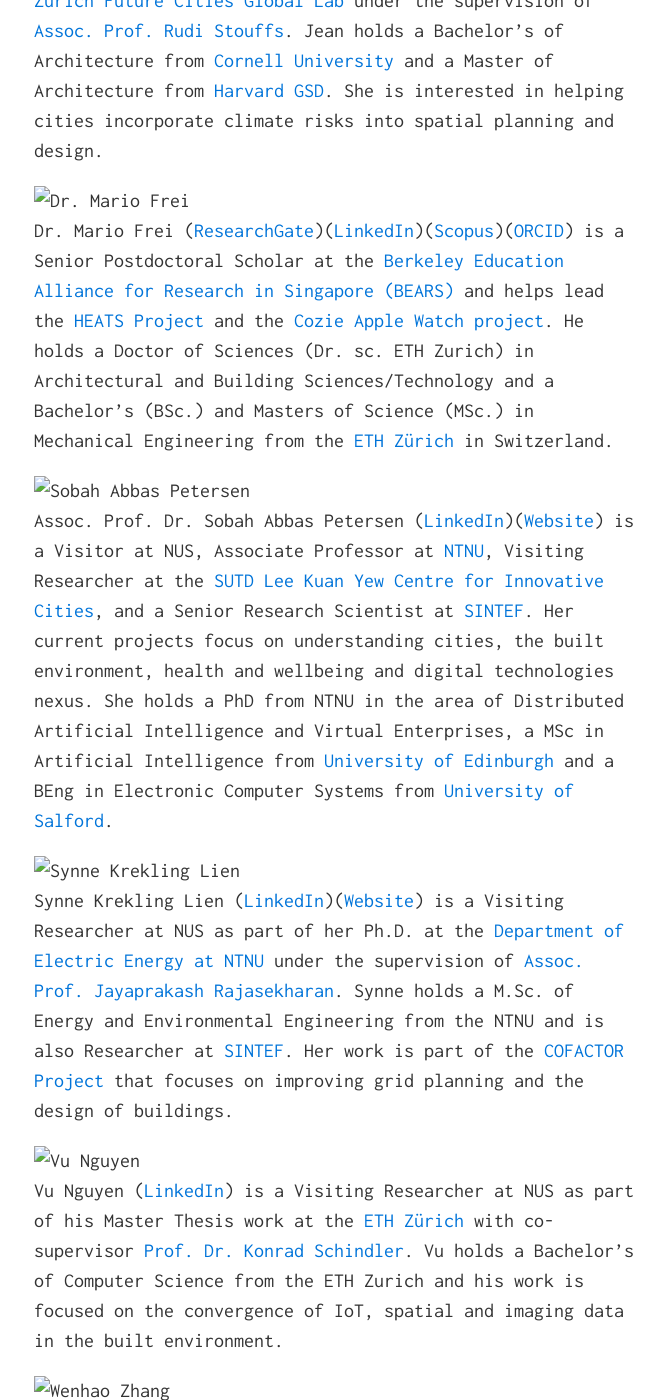
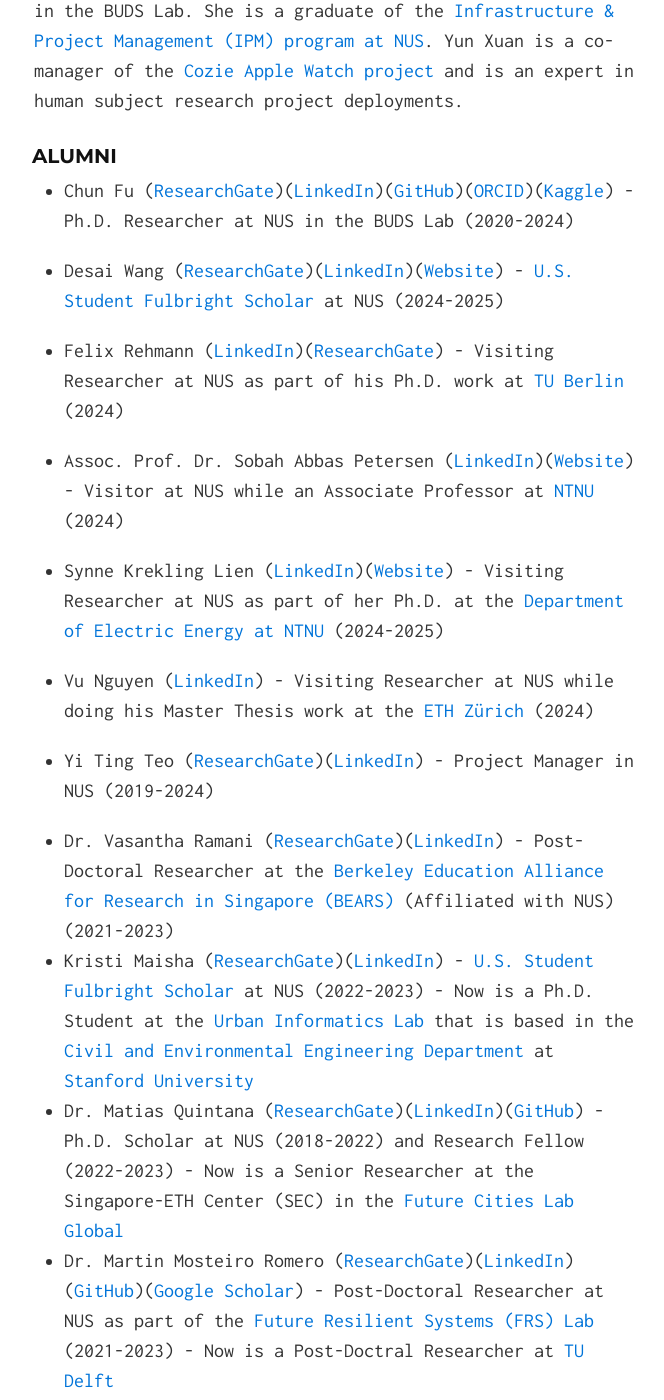
Before and after one commit to buds-lab/buds-lab.github.io, a Jekyll site: the page built from index.md, in a window 1280 px wide and 1400 px high, scrolled down 6604 px. Shown: the whole window, without its empty margins (306-970 px from the left). Built offline with Jekyll 4.4.1, drawn with Linux system fonts in a browser that asks for light colours; some of the changed text lies outside the part shown.

Commit message:
Shift to SMU Update

```diff
--- a/index.md
+++ b/index.md
@@ -4,14 +4,16 @@ layout: default
 
 ![BUDS](buds-lab.github.io/budslab_banner.png)
 
-BUDS Lab is a scientific research group that leverages data sources from the built and urban environments to improve the energy efficiency and conservation, comfort, safety and satisfaction of humans.
+BUDS Lab is a scientific research group that leverages data sources from the built and urban environments to improve the energy efficiency and conservation, comfort, safety and satisfaction of humans. Check us out on [LinkedIn](https://www.linkedin.com/in/claytonmiller/){:target="_blank"}, [GitHub](http://bit.ly/2mfifkR){:target="_blank"}, and [ResearchGate](https://www.researchgate.net/lab/Building-and-Urban-Data-Science-BUDS-Lab-Clayton-Miller){:target="_blank"}!
 
-Check us out on [LinkedIn](https://www.linkedin.com/in/claytonmiller/){:target="_blank"}, [GitHub](http://bit.ly/2mfifkR){:target="_blank"}, and [ResearchGate](https://www.researchgate.net/lab/Building-and-Urban-Data-Science-BUDS-Lab-Clayton-Miller){:target="_blank"}! Also, take a peek at our sibling labs in NUS with whom we collaborate closely - the [Urban Analytics Lab (UAL)](https://ual.sg){:target="_blank"} and the [Integrated Data, Energy Analysis + Simulation (IDEAS) Lab](https://ideaslab.io){:target="_blank"}.
+<!-- Also, take a peek at our sibling labs in NUS with whom we collaborate closely - the [Urban Analytics Lab (UAL)](https://ual.sg){:target="_blank"} and the [Integrated Data, Energy Analysis + Simulation (IDEAS) Lab](https://ideaslab.io){:target="_blank"}. -->
 <!-- and [subscribe to the email list](http://bit.ly/2mPhWAH){:target="_blank"} -->
 
-![BUDS lab](buds-lab.github.io/nus.png)
+![BUDS lab](buds-lab.github.io/smu.jpg)
 
-BUDS Lab is in the [Department of the Built Environment](https://cde.nus.edu.sg/dbe/){:target="_blank"} in the [College of Design and Engineering](https://cde.nus.edu.sg/){:target="_blank"} at the [National University of Singapore (NUS)](https://nus.edu/2nsFXuj){:target="_blank"}. [NUS is ranked in the Top 10 globally in 19 subjects, including \#5 in the Built Environment.](https://news.nus.edu.sg/19-nus-programmes-placed-in-global-top-10-in-qs-world-university-rankings-by-subject-2024/){:target="_blank"}
+As of Sept. 2025, the BUDS Lab has a new home in the [College of Integrative Studies](https://cis.smu.edu.sg/){:target="_blank"} at [Singapore Management University](https://www.smu.edu.sg/){:target="_blank"}. We were previously at the [National University of Singapore (NUS)](https://nus.edu/2nsFXuj){:target="_blank"} where several of collaborators and group members remain. Check out the labs with whom we collaborate closely - the [Urban Analytics Lab (UAL)](https://ual.sg){:target="_blank"} and the [Integrated Data, Energy Analysis + Simulation (IDEAS) Lab](https://ideaslab.io){:target="_blank"}.
+
+<!-- [Department of the Built Environment](https://cde.nus.edu.sg/dbe/){:target="_blank"} in the [College of Design and Engineering](https://cde.nus.edu.sg/){:target="_blank"} at the [National University of Singapore (NUS)](https://nus.edu/2nsFXuj){:target="_blank"}. [NUS is ranked in the Top 10 globally in 19 subjects, including \#5 in the Built Environment.](https://news.nus.edu.sg/19-nus-programmes-placed-in-global-top-10-in-qs-world-university-rankings-by-subject-2024/){:target="_blank"} -->
 
 ## Projects
 
@@ -86,14 +88,6 @@ Ben Gottkehaskamp ([ResearchGate](https://www.researchgate.net/profile/Ben-Gottk
 ![Bianca Picchetti](buds-lab.github.io/biancapicchetti.png)
 Bianca Picchetti ([ResearchGate](https://www.researchgate.net/profile/Bianca-Picchetti){:target="_blank"})([LinkedIn](https://www.linkedin.com/in/biami/){:target="_blank"})([GitHub](https://github.com/ponybiam){:target="_blank"}) is a Data Scientist Consultant who supports several BUDS Lab analytics projects. She holds a Degree in Chemistry and a Master's Degree in Data Mining and Knowledge Discovery from the [University of Buenos Aires](http://www.uba.ar/internacionales/index.php?lang=en){:target="_blank"}. Bianca supports the data analysis process for the [Building Data Genome 2 Project](https://github.com/buds-lab/building-data-genome-project-2){:target="_blank"} and the [GEPIII competition](https://www.kaggle.com/c/ashrae-energy-prediction){:target="_blank"}.
 
-![Chun Fu](buds-lab.github.io/fuchun.png)
-Chun Fu ([ResearchGate](https://www.researchgate.net/profile/Chun_Fu5){:target="_blank"})([LinkedIn](https://www.linkedin.com/in/chun-fu/){:target="_blank"})([GitHub](https://github.com/PatrickFu0302/){:target="_blank"})([ORCID](https://orcid.org/0000-0002-6152-3257){:target="_blank"})([Kaggle](https://www.kaggle.com/patrick0302){:target="_blank"}) is a Ph.D. Researcher at NUS in the BUDS Lab. He holds a B.Sc. in Bioenvironmental Systems Engineering and a Master of Science (M.S.) in Sustainable Environment and Green Architecture from the [National Taiwan University](https://www.ntu.edu.tw/english/){:target="_blank"}. Chun is working on the analysis of large portfolios of buildings using machine learning techniques.
-
-![Desai Wang](buds-lab.github.io/desai.jpg)
-Desai Wang ([ResearchGate](https://www.researchgate.net/profile/Desai-Wang){:target="_blank"})([LinkedIn](https://www.linkedin.com/in/desaiwang/){:target="_blank"})([Website](http://desaiwang.com/){:target="_blank"}) will be a [U.S. Student Fulbright Scholar](https://www.cies.org/){:target="_blank"} at NUS in 2024-2025. She will be at the BUDS Lab studying the design of effective outdoor urban spaces. She is in the process of finishing a Bachelor's of Architecture from [Cornell University](https://aap.cornell.edu/academics/architecture){:target="_blank"} and has been working as a student researcher at the [Cornell Environmental Systems Lab](https://es.aap.cornell.edu/){:target="_blank"} led by [Assoc. Prof. Timur Dogan](https://aap.cornell.edu/people/timur-dogan){:target="_blank"}.
-
-![Felix Rehmann](buds-lab.github.io/felix.png)
-Felix Rehmann ([LinkedIn](https://de.linkedin.com/in/felix-rehmann-5a15a117a){:target="_blank"})([ResearchGate](https://www.researchgate.net/profile/Felix-Rehmann){:target="_blank"}) is a Visiting Researcher at NUS as part of his Ph.D. work at [TU Berlin](https://www.tu.berlin/en/){:target="_blank"} under the supervision of [Prof. Dr. Rita Streblow](https://www.digital-future.berlin/ueber-uns/professorinnen/prof-dr-rita-streblow/){:target="_blank"}. Felix holds a Bachelor's and Master of Science from [RWTH Aachen University](https://www.rwth-aachen.de/go/id/a/?lidx=1){:target="_blank"} and his work is focused on the digitalization of the built environment and district information models to support planning and operation.
 
 ![Jean You](buds-lab.github.io/jean.jpg)
 Jean You ([LinkedIn](https://www.linkedin.com/in/jeanyou/){:target="_blank"})([Website](https://fcl.ethz.ch/people/researchers/jean-you.html){:target="_blank"}) is a Collaborator through her NUS Ph.D. work in the Sea-City Interface Project at the [ETH Zurich Future Cities Global Lab](https://fcl.ethz.ch/about-us.html){:target="_blank"} under the supervision of [Assoc. Prof. Rudi Stouffs](https://cde.nus.edu.sg/arch/staffs/rudi-stouffs-dr/){:target="_blank"}. Jean holds a Bachelor's of Architecture from [Cornell University](https://es.aap.cornell.edu/){:target="_blank"} and a Master of Architecture from [Harvard GSD](https://www.gsd.harvard.edu/){:target="_blank"}. She is interested in helping cities incorporate climate risks into spatial planning and design.
@@ -102,20 +96,9 @@ Jean You ([LinkedIn](https://www.linkedin.com/in/jeanyou/){:target="_blank"})([W
 Dr. Mario Frei ([ResearchGate](https://www.researchgate.net/profile/Mario_Frei){:target="_blank"})([LinkedIn](https://www.linkedin.com/in/mario-frei/){:target="_blank"})([Scopus](https://www.scopus.com/authid/detail.uri?authorId=56405252200){:target="_blank"})([ORCID](https://orcid.org/0000-0003-2193-5211){:target="_blank"}) is a Senior Postdoctoral Scholar at the [Berkeley Education Alliance for Research in Singapore (BEARS)](https://bears.berkeley.edu/){:target="_blank"} and helps lead the [HEATS Project](https://www.linkedin.com/company/project-heats/){:target="_blank"} and the [Cozie Apple Watch project](https://cozie-apple.app){:target="_blank"}. He holds a Doctor of Sciences (Dr. sc. ETH Zurich) in Architectural and Building Sciences/Technology and a Bachelor's (BSc.) and Masters of Science (MSc.) in Mechanical Engineering from the [ETH Z&uuml;rich](http://bit.ly/2nsD908){:target="_blank"} in Switzerland.
 <!-- is a Research Fellow at NUS in the BUDS Lab. He holds a Doctor of Sciences (Dr. sc. ETH Zurich) in Architectural and Building Sciences/Technology and a Bachelor's (BSc.) and Masters of Science (MSc.) in Mechanical Engineering from the [ETH Z&uuml;rich](http://bit.ly/2nsD908){:target="_blank"} in Switzerland. Mario is the equivalent of the BUDS Lab *Oberassistent* (Senior Researcher) as he ties together all the technologies being developed through his leadership in the Digital Twin Project. He is an expert in hardware prototyping, engineering, design, and navigating admin policies. -->
 
-![Sobah Abbas Petersen](buds-lab.github.io/sobah.jpg)
-Assoc. Prof. Dr. Sobah Abbas Petersen ([LinkedIn](https://www.linkedin.com/in/sobah-abbas-petersen-577bbb/){:target="_blank"})([Website](https://www.ntnu.edu/employees/sobah.a.petersen){:target="_blank"}) is a Visitor at NUS, Associate Professor at [NTNU](https://www.ntnu.edu){:target="_blank"}, Visiting Researcher at the [SUTD Lee Kuan Yew Centre for Innovative Cities](https://lkycic.sutd.edu.sg/people/visiting-researchers/sobah-abbas-petersen/){:target="_blank"}, and a Senior Research Scientist at [SINTEF](https://www.sintef.no/en/){:target="_blank"}. Her current projects focus on understanding cities, the built environment, health and wellbeing and digital technologies nexus. She holds a PhD from NTNU in the area of Distributed Artificial Intelligence and Virtual Enterprises, a MSc in Artificial Intelligence from [University of Edinburgh](https://www.ed.ac.uk/){:target="_blank"} and a BEng in Electronic Computer Systems from [University of Salford](https://www.salford.ac.uk/){:target="_blank"}.
-
-![Synne Krekling Lien](buds-lab.github.io/synne.png)
-Synne Krekling Lien ([LinkedIn](https://www.linkedin.com/in/synne-krekling-lien-6345b289/){:target="_blank"})([Website](https://www.ntnu.edu/employees/synne.k.lien){:target="_blank"}) is a Visiting Researcher at NUS as part of her Ph.D. at the [Department of Electric Energy at NTNU](https://www.ntnu.edu/iel){:target="_blank"} under the supervision of [Assoc. Prof. Jayaprakash Rajasekharan](https://www.ntnu.edu/employees/jayaprakash.rajasekharan){:target="_blank"}. Synne holds a M.Sc. of Energy and Environmental Engineering from the NTNU and is also Researcher at [SINTEF](https://www.sintef.no/en/){:target="_blank"}. Her work is part of the [COFACTOR Project](https://www.sintef.no/en/projects/2021/cofactor/){:target="_blank"} that focuses on improving grid planning and the design of buildings.
-
-![Vu Nguyen](buds-lab.github.io/vu.png)
-Vu Nguyen ([LinkedIn](https://www.linkedin.com/in/vu-nguyen-2b461b7a/){:target="_blank"}) is a Visiting Researcher at NUS as part of his Master Thesis work at the [ETH Z&uuml;rich](http://bit.ly/2nsD908){:target="_blank"} with co-supervisor [Prof. Dr. Konrad Schindler](https://prs.igp.ethz.ch/group/people/person-detail.schindler.html){:target="_blank"}. Vu holds a Bachelor's of Computer Science from the ETH Zurich and his work is focused on the convergence of IoT, spatial and imaging data in the built environment.
 
 ![Wenhao Zhang](buds-lab.github.io/wenhao.png)
 Wenhao Zhang ([Website](https://wenha0zhang.github.io/){:target="_blank"})([Google Scholar](https://scholar.google.com/citations?&user=11jU6YIAAAAJ&view_op=list_works&gmla=AJ1KiT15x5zG5pwAi9ltAHo9xzvBLUt1nbL4_fvxGavo9erbICjtAB8INOcjJlwxJXgDYfPew7f24Dqt4LMuwEkA-3nX3oxYbttcTgCuugg){:target="_blank"})([Github](https://github.com/WENHA0ZHANG){:target="_blank"})([ResearchGate](https://www.researchgate.net/profile/Wenhao-Zhang-55){:target="_blank"})([LinkedIn](https://www.linkedin.com/in/wenhao-zhang-861490257/){:target="_blank"}) is a Ph.D. Researcher at NUS in the BUDS Lab. He holds a Bachelor of Engineering in Architectural Environment Engineering at the [University of Nottingham, Ningbo](https://www.nottingham.edu.cn/en/index.aspx){:target="_blank"} and a Master of Engineering from the [University College London](https://www.ucl.ac.uk/){:target="_blank"}. Wenhao is working on the application of reinforcement learning towards the improvement of sleep environments.
-
-![Yi Ting Teo](buds-lab.github.io/yiting.png)
-Yi Ting Teo ([ResearchGate](https://www.researchgate.net/profile/Yi-Ting-Teo){:target="_blank"})([LinkedIn](https://www.linkedin.com/in/teo-yi-ting-61593496/){:target="_blank"}) is a Research Assistant and Project Manager in the [IDEAS Lab](https://ideaslab.io){:target="_blank"} and is collaborator of the BUDS Lab. She is a graduate of the [Infrastructure & Project Management (IPM) program at NUS](https://cde.nus.edu.sg/dbe/introduction-1-1/){:target="_blank"}. Yi Ting manages key parts of a project focused on mixed-mode ventilation innovation.
 
 ![Yun Xuan Chua](buds-lab.github.io/yunxuan.png)
 Yun Xuan Chua ([ResearchGate](https://www.researchgate.net/profile/Yun-Xuan-Chua){:target="_blank"})([LinkedIn](http://www.linkedin.com/in/chuayunxuan/){:target="_blank"}) is a Research Assistant, Master's by Research student, and Project Manager in the BUDS Lab. She is a graduate of the [Infrastructure & Project Management (IPM) program at NUS](https://cde.nus.edu.sg/dbe/introduction-1-1/){:target="_blank"}. Yun Xuan is a co-manager of the [Cozie Apple Watch project](https://cozie-apple.app){:target="_blank"} and is an expert in human subject research project deployments.
@@ -129,6 +112,34 @@ Yun Xuan Chua ([ResearchGate](https://www.researchgate.net/profile/Yun-Xuan-Chua
 
 
 #### Alumni
+
+<!-- ![Chun Fu](buds-lab.github.io/fuchun.png) -->
+* Chun Fu ([ResearchGate](https://www.researchgate.net/profile/Chun_Fu5){:target="_blank"})([LinkedIn](https://www.linkedin.com/in/chun-fu/){:target="_blank"})([GitHub](https://github.com/PatrickFu0302/){:target="_blank"})([ORCID](https://orcid.org/0000-0002-6152-3257){:target="_blank"})([Kaggle](https://www.kaggle.com/patrick0302){:target="_blank"}) - Ph.D. Researcher at NUS in the BUDS Lab (2020-2024)
+<!-- is a Ph.D. Researcher at NUS in the BUDS Lab. He holds a B.Sc. in Bioenvironmental Systems Engineering and a Master of Science (M.S.) in Sustainable Environment and Green Architecture from the [National Taiwan University](https://www.ntu.edu.tw/english/){:target="_blank"}. Chun is working on the analysis of large portfolios of buildings using machine learning techniques. -->
+
+<!-- ![Desai Wang](buds-lab.github.io/desai.jpg) -->
+* Desai Wang ([ResearchGate](https://www.researchgate.net/profile/Desai-Wang){:target="_blank"})([LinkedIn](https://www.linkedin.com/in/desaiwang/){:target="_blank"})([Website](http://desaiwang.com/){:target="_blank"}) - [U.S. Student Fulbright Scholar](https://www.cies.org/){:target="_blank"} at NUS (2024-2025)
+<!-- will be a [U.S. Student Fulbright Scholar](https://www.cies.org/){:target="_blank"} at NUS in 2024-2025. She will be at the BUDS Lab studying the design of effective outdoor urban spaces. She is in the process of finishing a Bachelor's of Architecture from [Cornell University](https://aap.cornell.edu/academics/architecture){:target="_blank"} and has been working as a student researcher at the [Cornell Environmental Systems Lab](https://es.aap.cornell.edu/){:target="_blank"} led by [Assoc. Prof. Timur Dogan](https://aap.cornell.edu/people/timur-dogan){:target="_blank"}. -->
+
+<!-- ![Felix Rehmann](buds-lab.github.io/felix.png) -->
+* Felix Rehmann ([LinkedIn](https://de.linkedin.com/in/felix-rehmann-5a15a117a){:target="_blank"})([ResearchGate](https://www.researchgate.net/profile/Felix-Rehmann){:target="_blank"}) - Visiting Researcher at NUS as part of his Ph.D. work at [TU Berlin](https://www.tu.berlin/en/){:target="_blank"} (2024)
+ <!-- is a Visiting Researcher at NUS as part of his Ph.D. work at [TU Berlin](https://www.tu.berlin/en/){:target="_blank"} under the supervision of [Prof. Dr. Rita Streblow](https://www.digital-future.berlin/ueber-uns/professorinnen/prof-dr-rita-streblow/){:target="_blank"}. Felix holds a Bachelor's and Master of Science from [RWTH Aachen University](https://www.rwth-aachen.de/go/id/a/?lidx=1){:target="_blank"} and his work is focused on the digitalization of the built environment and district information models to support planning and operation. -->
+
+<!-- ![Sobah Abbas Petersen](buds-lab.github.io/sobah.jpg) -->
+* Assoc. Prof. Dr. Sobah Abbas Petersen ([LinkedIn](https://www.linkedin.com/in/sobah-abbas-petersen-577bbb/){:target="_blank"})([Website](https://www.ntnu.edu/employees/sobah.a.petersen){:target="_blank"}) - Visitor at NUS while an Associate Professor at [NTNU](https://www.ntnu.edu){:target="_blank"} (2024)
+ <!-- is a Visitor at NUS, Associate Professor at [NTNU](https://www.ntnu.edu){:target="_blank"}, Visiting Researcher at the [SUTD Lee Kuan Yew Centre for Innovative Cities](https://lkycic.sutd.edu.sg/people/visiting-researchers/sobah-abbas-petersen/){:target="_blank"}, and a Senior Research Scientist at [SINTEF](https://www.sintef.no/en/){:target="_blank"}. Her current projects focus on understanding cities, the built environment, health and wellbeing and digital technologies nexus. She holds a PhD from NTNU in the area of Distributed Artificial Intelligence and Virtual Enterprises, a MSc in Artificial Intelligence from [University of Edinburgh](https://www.ed.ac.uk/){:target="_blank"} and a BEng in Electronic Computer Systems from [University of Salford](https://www.salford.ac.uk/){:target="_blank"}. -->
+
+<!-- ![Synne Krekling Lien](buds-lab.github.io/synne.png) -->
+* Synne Krekling Lien ([LinkedIn](https://www.linkedin.com/in/synne-krekling-lien-6345b289/){:target="_blank"})([Website](https://www.ntnu.edu/employees/synne.k.lien){:target="_blank"}) - Visiting Researcher at NUS as part of her Ph.D. at the [Department of Electric Energy at NTNU](https://www.ntnu.edu/iel){:target="_blank"} (2024-2025)
+<!-- is a Visiting Researcher at NUS as part of her Ph.D. at the [Department of Electric Energy at NTNU](https://www.ntnu.edu/iel){:target="_blank"} under the supervision of [Assoc. Prof. Jayaprakash Rajasekharan](https://www.ntnu.edu/employees/jayaprakash.rajasekharan){:target="_blank"}. Synne holds a M.Sc. of Energy and Environmental Engineering from the NTNU and is also Researcher at [SINTEF](https://www.sintef.no/en/){:target="_blank"}. Her work is part of the [COFACTOR Project](https://www.sintef.no/en/projects/2021/cofactor/){:target="_blank"} that focuses on improving grid planning and the design of buildings. -->
+
+<!-- ![Vu Nguyen](buds-lab.github.io/vu.png) -->
+* Vu Nguyen ([LinkedIn](https://www.linkedin.com/in/vu-nguyen-2b461b7a/){:target="_blank"}) - Visiting Researcher at NUS while doing his Master Thesis work at the [ETH Z&uuml;rich](http://bit.ly/2nsD908){:target="_blank"} (2024)
+<!-- is a Visiting Researcher at NUS as part of his Master Thesis work at the [ETH Z&uuml;rich](http://bit.ly/2nsD908){:target="_blank"} with co-supervisor [Prof. Dr. Konrad Schindler](https://prs.igp.ethz.ch/group/people/person-detail.schindler.html){:target="_blank"}. Vu holds a Bachelor's of Computer Science from the ETH Zurich and his work is focused on the convergence of IoT, spatial and imaging data in the built environment. -->
+
+<!-- ![Yi Ting Teo](buds-lab.github.io/yiting.png) -->
+* Yi Ting Teo ([ResearchGate](https://www.researchgate.net/profile/Yi-Ting-Teo){:target="_blank"})([LinkedIn](https://www.linkedin.com/in/teo-yi-ting-61593496/){:target="_blank"}) - Project Manager in NUS (2019-2024)
+<!-- is a Research Assistant and Project Manager in the [IDEAS Lab](https://ideaslab.io){:target="_blank"} and is collaborator of the BUDS Lab. She is a graduate of the [Infrastructure & Project Management (IPM) program at NUS](https://cde.nus.edu.sg/dbe/introduction-1-1/){:target="_blank"}. Yi Ting manages key parts of a project focused on mixed-mode ventilation innovation. -->
 
 <!-- ![Dr. Vasantha Ramani](buds-lab.github.io/vasnatha.png) -->
 * Dr. Vasantha Ramani ([ResearchGate](https://www.researchgate.net/profile/Vasantha_Ramani){:target="_blank"})([LinkedIn](https://www.linkedin.com/in/vasantha-ramani-0a488022/){:target="_blank"}) - Post-Doctoral Researcher at the [Berkeley Education Alliance for Research in Singapore (BEARS)](https://bears.berkeley.edu/){:target="_blank"} (Affiliated with NUS) (2021-2023)
```
Also changed, not shown: connor.jpeg (added), smu.jpg (added).
